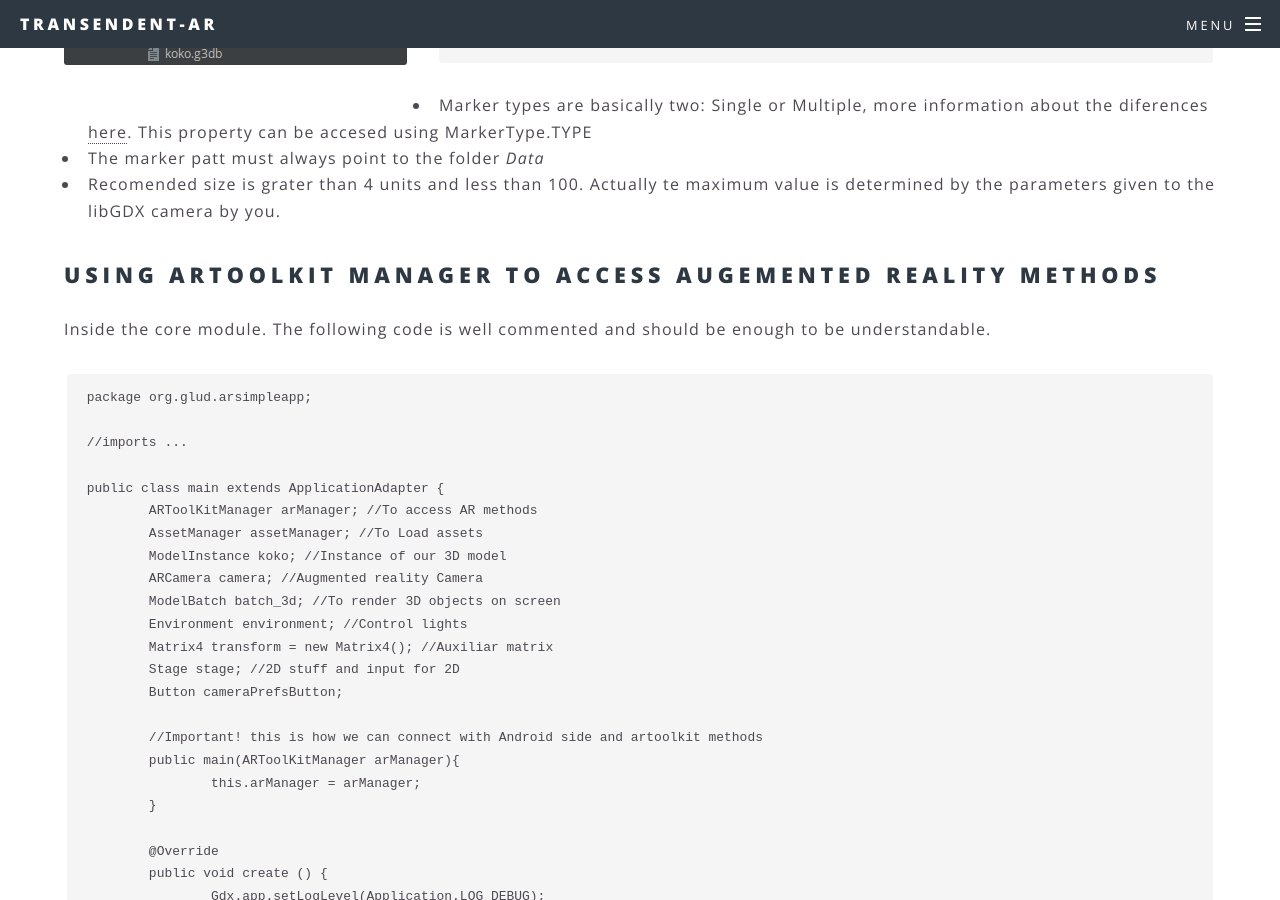
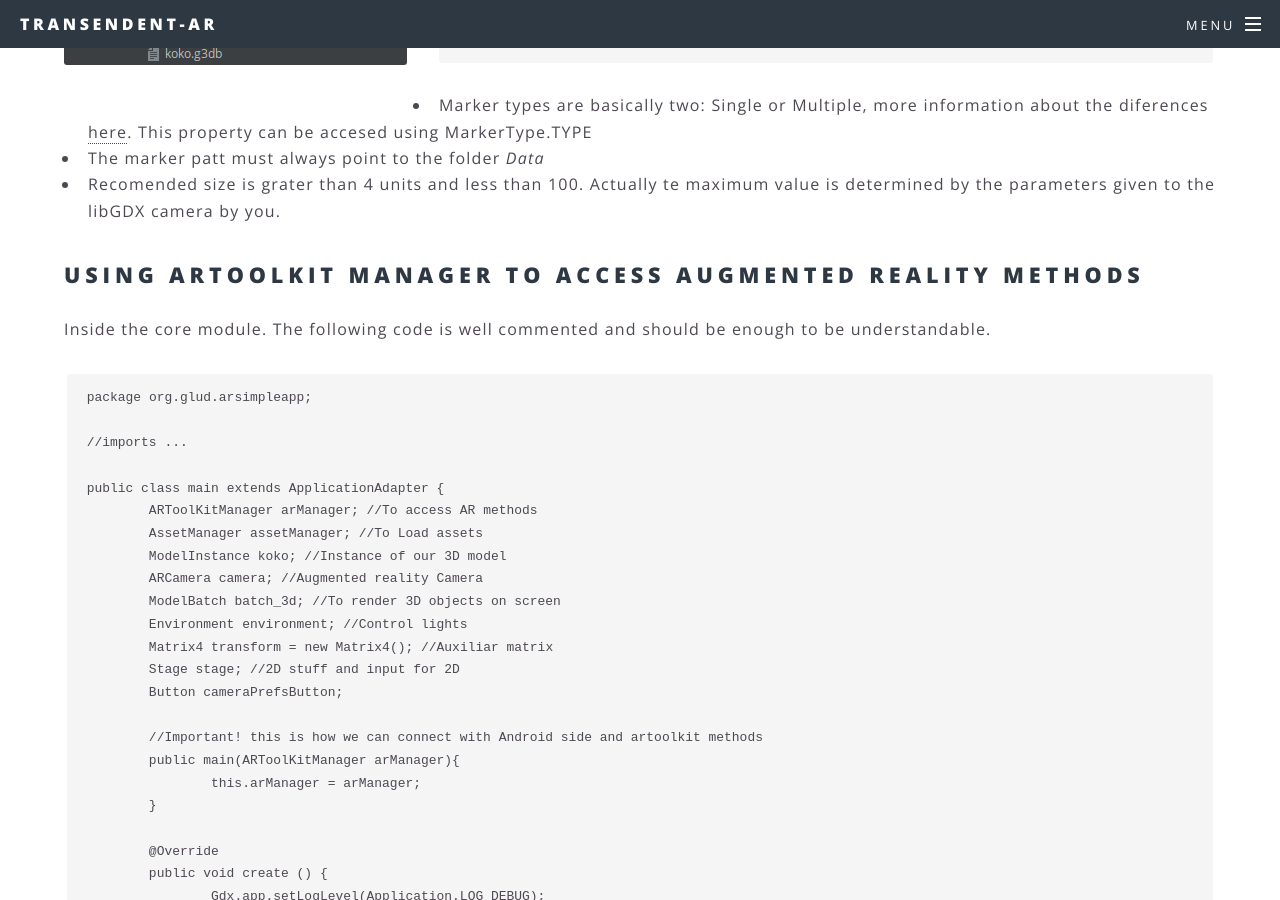
Before and after one commit to GLUD/trascendentAR, a Jekyll site: the page built from docs/en/simple_app.md, in a window 1280 px wide and 900 px high, scrolled down 1954 px. Built offline with Jekyll 4.4.1, drawn with Linux system fonts in a browser that asks for light colours.

Commit message:
Arreglar sintaxis

````diff
--- a/docs/en/simple_app.md
+++ b/docs/en/simple_app.md
@@ -56,7 +56,7 @@ Cool, now lets load a marker using the method _loadMarker(String name,String mar
 * The marker patt must always point to the folder _Data_
 * Recomended size is grater than 4 units and less than 100. Actually te maximum value is determined by the parameters given to the libGDX camera by you.
 
-## Using ARToolKit Manager to access augemented reality methods
+## Using ARToolKit Manager to access augmented reality methods
 
 Inside the core module. The following code is well commented and should be enough to be understandable.
 ``` java
````
